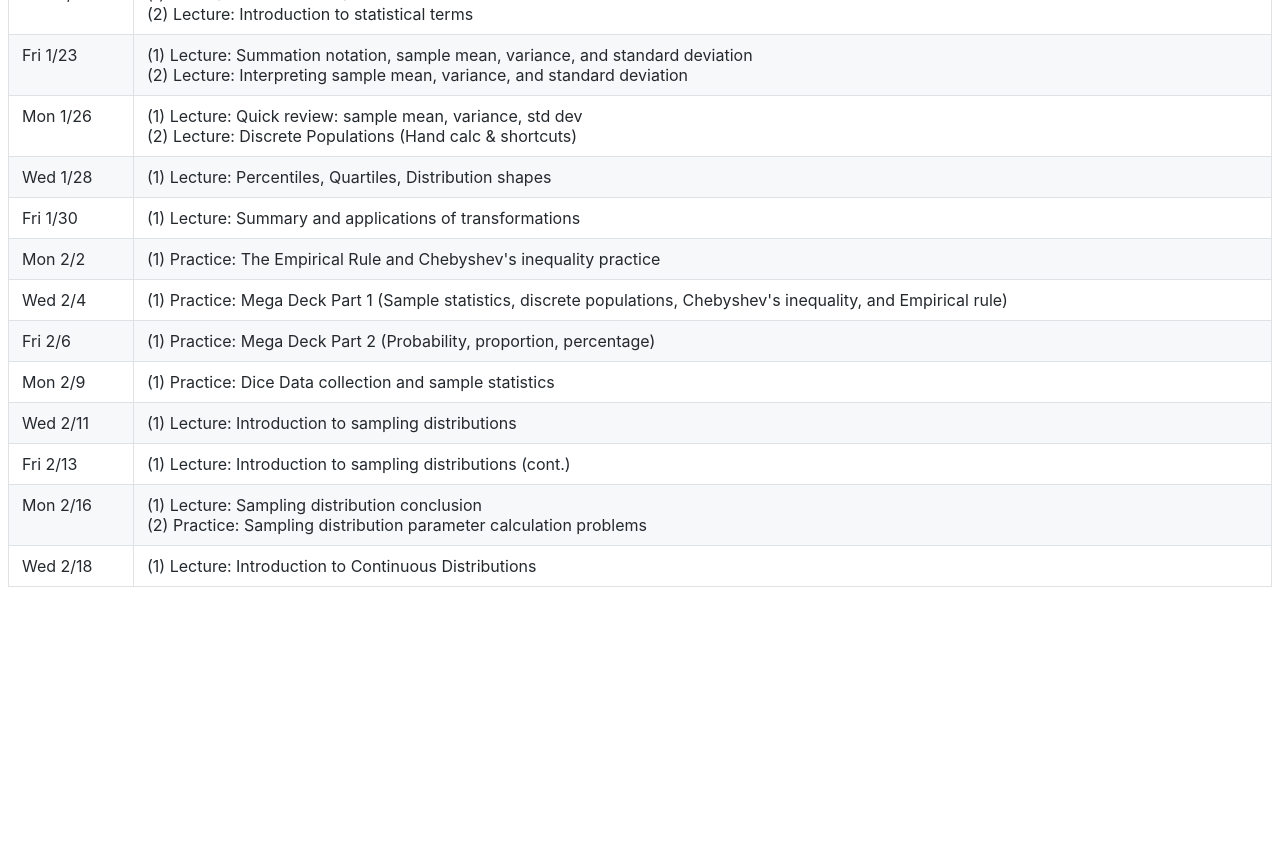
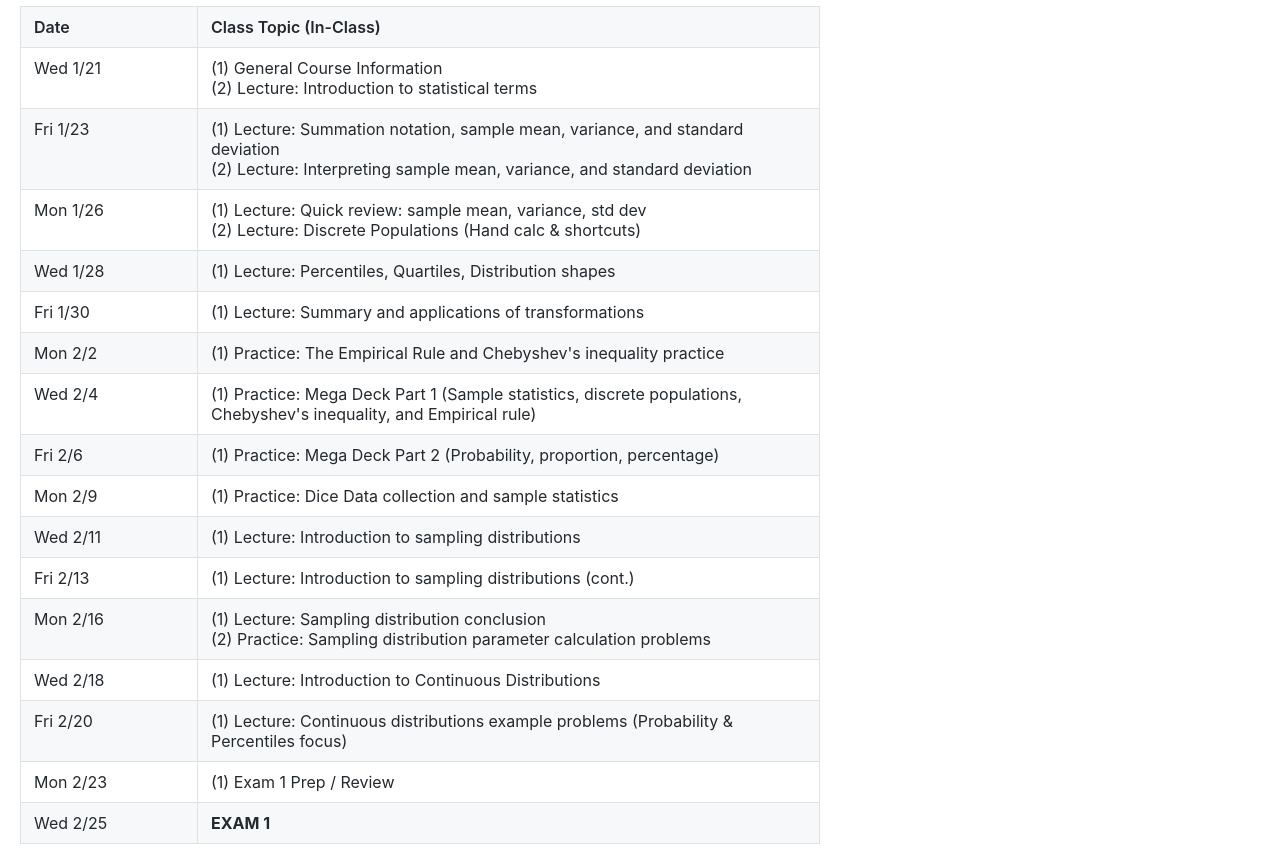
Before and after one commit to isuruabe/isuruabe.github.io, a plain HTML site: page math115sp26.html in a window 1280 px wide. Shown: the part 76-940 px from the top of the page. Before the commit the page ends 800 px from the top, so only its background shows below. Drawn offline with Linux system fonts and the light colour scheme.

Commit message:
Update math115sp26.html

```diff
--- a/math115sp26.html
+++ b/math115sp26.html
@@ -1,40 +1,49 @@
-<html>
+<!DOCTYPE html>
+<html lang="en">
+<head>
+    <meta charset="UTF-8">
+    <meta name="viewport" content="width=device-width, initial-scale=1.0">
+    <title>Math 115 Schedule</title>
     <style>
-  .course-schedule {
+        body {
             font-family: -apple-system, BlinkMacSystemFont, "Segoe UI", Helvetica, Arial, sans-serif;
+            margin: 20px;
+            color: #24292e;
+        }
+        table {
             border-collapse: collapse;
             width: 100%;
+            max-width: 800px; /* Keeps it readable on large screens */
             margin-bottom: 1rem;
-    color: #24292e;
         }
-
-  .course-schedule th {
+        th {
             background-color: #f6f8fa;
             font-weight: 600;
             text-align: left;
             padding: 10px 13px;
             border: 1px solid #dfe2e5;
         }
-
-  .course-schedule td {
+        td {
             padding: 10px 13px;
             border: 1px solid #dfe2e5;
             vertical-align: top;
         }
-
-  .course-schedule tr:nth-child(2n) {
+        tr:nth-child(2n) {
             background-color: #f6f8fa;
         }
-
-  .course-schedule tr:hover {
+        tr:hover {
             background-color: #f1f8ff;
         }
     </style>
+</head>
+<body>
 
-<table class="course-schedule">
+    <h1>Math 115: Spring 2026 Schedule</h1>
+
+    <table>
       <thead>
         <tr>
-      <th>Date</th>
+          <th style="width: 150px;">Date</th>
           <th>Class Topic (In-Class)</th>
         </tr>
       </thead>
@@ -101,6 +110,22 @@
         </tr>
         <tr>
           <td>Wed 2/18</td>
-      <td>(1) Lecture: Introduction to Continuous Distributions
+          <td>(1) Lecture: Introduction to Continuous Distributions</td>
+        </tr>
+        <tr>
+          <td>Fri 2/20</td>
+          <td>(1) Lecture: Continuous distributions example problems (Probability & Percentiles focus)</td>
+        </tr>
+        <tr>
+          <td>Mon 2/23</td>
+          <td>(1) Exam 1 Prep / Review</td>
+        </tr>
+        <tr>
+          <td>Wed 2/25</td>
+          <td><strong>EXAM 1</strong></td>
+        </tr>
+      </tbody>
+    </table>
 
+</body>
 </html>
```
Lines whose indentation alone changed are shown as unchanged.
